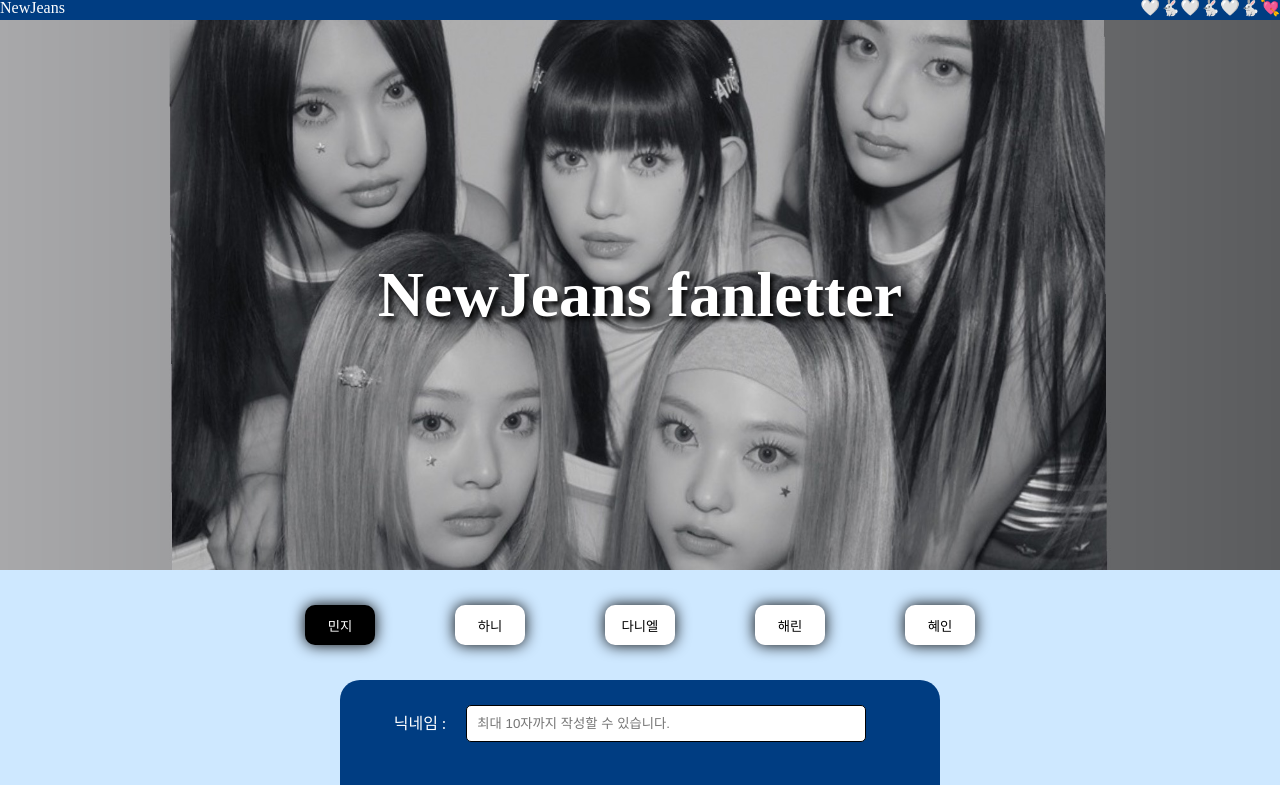
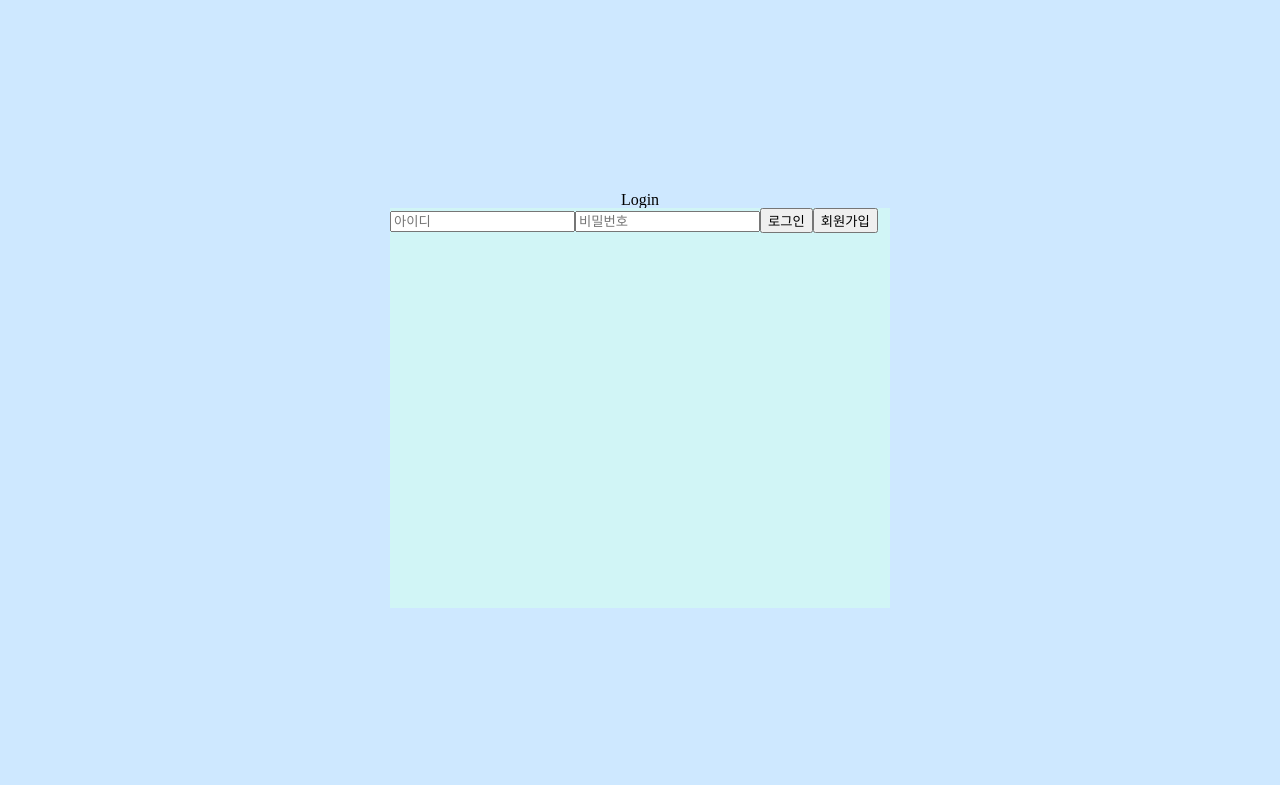
Before and after one commit to leejieun2023/Advanced-FanLetter, a React (Create React App) app: page / in a window 1280 px wide. Shown: the top 785 px of the page. Built offline with nearby package versions, Linux system fonts and the light colour scheme; a web font is replaced by a local one.

Commit message:
5단계 완료

```diff
--- a/package.json
+++ b/package.json
@@ -12,6 +12,7 @@
     "react-redux": "^9.1.0",
     "react-router-dom": "^6.22.1",
     "react-scripts": "5.0.1",
+    "react-toastify": "^10.0.4",
     "redux": "^5.0.1",
     "styled-components": "^6.1.8",
     "uuid": "^9.0.1",
--- a/src/components/AddForm.jsx
+++ b/src/components/AddForm.jsx
@@ -2,7 +2,7 @@
 import styled from 'styled-components'
 import { v4 as uuidv4 } from 'uuid';
 import { useDispatch } from "react-redux";
-import { addLetter } from "../redux/modules/letters";
+import { addLetter } from "../redux/modules/letterSlice";
 
 export default function AddForm() {
 
--- /dev/null
+++ b/src/components/IsLogin.jsx
@@ -0,0 +1,31 @@
+import styled from "styled-components";
+
+export default function IsLogin({onSignUpClick}) {
+
+
+  return (
+    <Container>
+        <p>Login</p>
+        <LoginBox>
+            <input type="text" placeholder="아이디"></input>
+            <input type="password" placeholder="비밀번호"></input>
+            <button type="submit">로그인</button>
+            <button onClick={onSignUpClick}>회원가입</button>
+        </LoginBox>
+    </Container>
+  )
+}
+
+const Container = styled.div`
+    background-color: rgb(206, 232, 255);
+    display: flex;
+    flex-direction: column;
+    align-items: center;
+    justify-content: center;
+    height: 100vh;
+`;
+const LoginBox = styled.form`
+    background-color: #d1f5f6;
+    width: 500px;
+    height: 400px;
+`;
--- /dev/null
+++ b/src/components/Membership.jsx
@@ -0,0 +1,28 @@
+import styled from "styled-components";
+
+export default function Membership({onSignUpClick}) {
+    return (
+        <Container>
+            <MembershipBox>
+                <input type="text" placeholder="닉네임 (1~10자)" minLength="1" maxLength="10"></input>
+                <input type="text" placeholder="아이디 (4~10자)" minLength="4" maxLength="10"></input>
+                <input type="password" placeholder="비밀번호 (4~15자)" minLength="4" maxLength="15"></input>
+                <button>가입하기</button>
+            </MembershipBox>
+        </Container>
+    )
+}
+
+const Container = styled.div`
+    background-color: rgb(206, 232, 255);
+    display: flex;
+    flex-direction: column;
+    align-items: center;
+    justify-content: center;
+    height: 100vh;
+`;
+const MembershipBox = styled.form`
+    background-color: #d1f5f6;
+    width: 500px;
+    height: 400px;
+`;
--- a/src/pages/Detail.jsx
+++ b/src/pages/Detail.jsx
@@ -2,7 +2,7 @@
 import { useParams, useNavigate } from 'react-router-dom';
 import styled from 'styled-components';
 import Avatar from 'components/common/Avatar';
-import { deleteLetter, editLetter } from "../redux/modules/letters";
+import { deleteLetter, editLetter } from "../redux/modules/letterSlice";
 import { useSelector, useDispatch } from 'react-redux';
 
 export default function Detail() {
--- a/src/pages/Login.jsx
+++ b/src/pages/Login.jsx
@@ -1,7 +1,29 @@
-import React from 'react'
+import IsLogin from "components/IsLogin";
+import Membership from "components/Membership";
+import { useState } from "react";
+import { toast } from 'react-toastify';
+import 'react-toastify/dist/ReactToastify.css';
 
 export default function Login() {
+
+  const [isLoginView, setIsLoginView] = useState(true);
+  const toggleView = () => {
+    setIsLoginView(!isLoginView);
+  };
+
   return (
-    <div>Login</div>
-  )
+    <div>
+      {isLoginView ? (
+        <>
+          <IsLogin onSignUpClick={toggleView}/>
+        </>
+      ) : (
+        <>
+          <Membership onSignUpClick={toggleView}/>
+
+        </>
+      )}
+
+    </div>
+  );
 }
--- a/src/redux/config/configStore.js
+++ b/src/redux/config/configStore.js
@@ -1,8 +1,12 @@
 import { configureStore } from "@reduxjs/toolkit";
-import letters from "../modules/letters";
+import letters from "../modules/letterSlice";
+import auth from "../modules/authSlice";
 
 const store = configureStore({
-    reducer: { letters: letters },
+    reducer: {
+        letters,
+        auth,
+    },
 })
 
 export default store;
--- /dev/null
+++ b/src/redux/modules/authSlice.js
@@ -0,0 +1,24 @@
+import { createSlice } from "@reduxjs/toolkit";
+
+const initialState = {
+    isLogined: false,
+    userInfo: null,
+};
+
+const authSlice = createSlice({
+    name: "auth",
+    initialState,
+    reducers: {
+        login: (state, action) => {
+            state.isLogined = true;
+            state.userInfo = action.payload;
+        },
+        logout: (state) => {
+            state.isLogined = false;
+            state.userInfo = null;
+        },
+    },
+});
+
+export const { login, logout } = authSlice.actions;
+export default authSlice.reducer;
--- a/src/shared/Router.js
+++ b/src/shared/Router.js
@@ -1,5 +1,5 @@
 import { BrowserRouter, Route, Routes } from "react-router-dom";
-import { useState } from "react";
+import { useSelector } from "react-redux";
 import Home from 'pages/Home';
 import Detail from 'pages/Detail';
 import Login from "pages/Login";
@@ -7,7 +7,7 @@
 
 function Router() {
 
-  const [isLogin, setIsLogin] = useState(true);
+  const isLogin = useSelector((state) => state.auth.isLogin);
 
   const routes = isLogin ? (
     <>
```
Also changed, not shown: src/redux/modules/letterSlice.js (renamed from src/redux/modules/letters.js), 1 other file (tests, documents, lock files or other folders).
